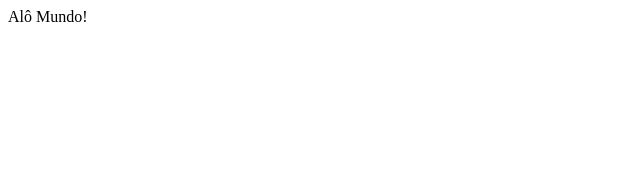
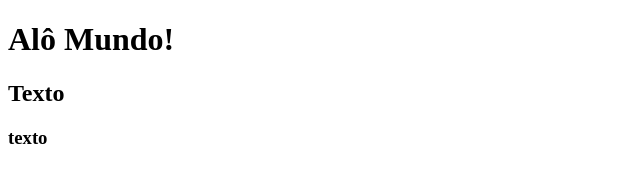
Before and after one commit to gedeoncordeiro/Site-Simples, a plain HTML site: page index.html in a window 1280 px wide. Shown: the whole page, without its empty margins (0-640 px from the left). Drawn offline with Linux system fonts and the light colour scheme.

Commit message:
Inserindo tags no projeto

```diff
--- a/index.html
+++ b/index.html
@@ -6,6 +6,8 @@
     <title>Document</title>
 </head>
 <body>
-    Alô Mundo!
+   <h1> Alô Mundo!</h1>
+   <h2> Texto</h2>
+   <h3> texto </h3>
 </body>
 </html>
```
